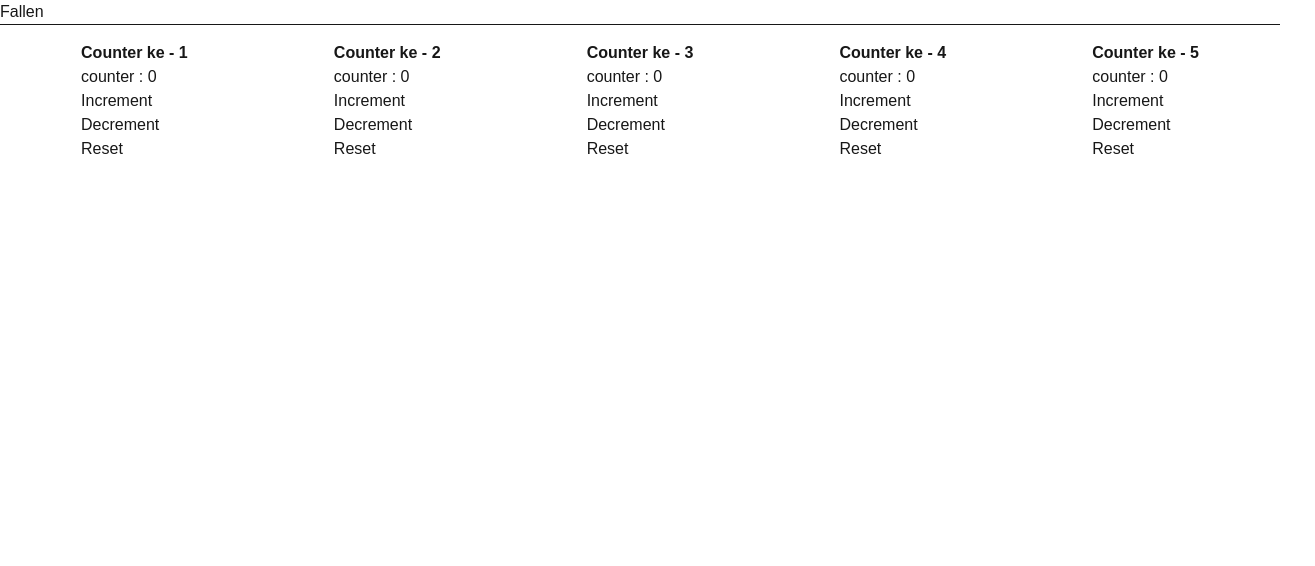
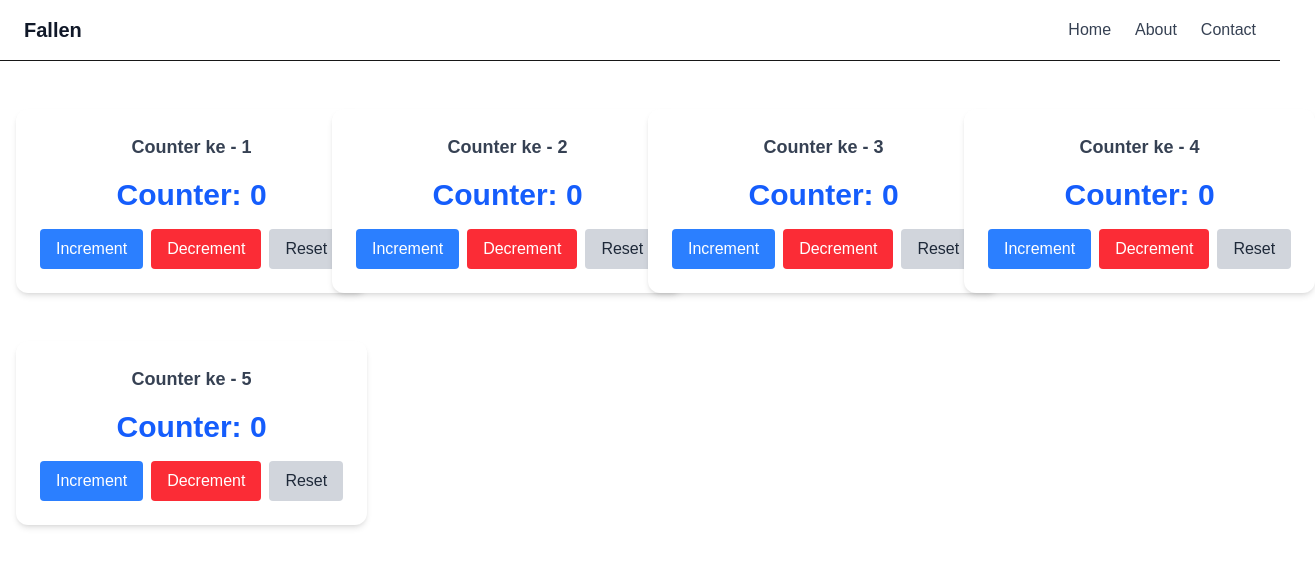
Before and after one commit to Fall2607/BelajarNext, a Next.js app: page / in a window 1280 px wide. Shown: the top 566 px of the page, 1315 px wide, since content can reach past the window. Built offline with nearby package versions, Linux system fonts and the light colour scheme.

Commit message:
update belajar navbar

```diff
--- a/src/app/counter.tsx
+++ b/src/app/counter.tsx
@@ -4,16 +4,29 @@ import { useState } from "react";
 export function Counter({ name = "User" }: { name?: string }) {
   const [count, setCount] = useState(0);
   return (
-    <div>
-      <b>Counter ke - {name}</b>
-      <h2>counter : {count}</h2>
-      <button onClick={() => setCount(count + 1)}>Increment</button>
-      <br />
-      <button onClick={() => setCount(count - 1)}>Decrement</button>
-      <br />
-      <button onClick={() => setCount(0)}>Reset</button>
-      <br />
-      <br />
+    <div className="max-w-sm mx-auto mt-8 p-6 bg-white rounded-xl shadow-md flex flex-col items-center space-y-4">
+      <b className="text-lg text-gray-700">Counter ke - {name}</b>
+      <h2 className="text-3xl font-bold text-blue-600">Counter: {count}</h2>
+      <div className="flex space-x-2">
+        <button
+          className="px-4 py-2 bg-blue-500 text-white rounded hover:bg-blue-600 transition"
+          onClick={() => setCount(count + 1)}
+        >
+          Increment
+        </button>
+        <button
+          className="px-4 py-2 bg-red-500 text-white rounded hover:bg-red-600 transition"
+          onClick={() => setCount(count - 1)}
+        >
+          Decrement
+        </button>
+        <button
+          className="px-4 py-2 bg-gray-300 text-gray-800 rounded hover:bg-gray-400 transition"
+          onClick={() => setCount(0)}
+        >
+          Reset
+        </button>
+      </div>
     </div>
   );
 }
--- /dev/null
+++ b/src/app/home/page.tsx
@@ -0,0 +1,9 @@
+export default function Home() {
+  return (
+    <div className="container mx-auto p-4">
+      <h1 className="text-2xl font-bold mb-4">Home Page</h1>
+      <p>Welcome to the home page!</p>
+      {/* Add your home page content here */}
+    </div>
+  );
+}
--- a/src/app/layout.tsx
+++ b/src/app/layout.tsx
@@ -1,6 +1,7 @@
 import type { Metadata } from "next";
 import { Geist, Geist_Mono } from "next/font/google";
 import "./globals.css";
+import Link from "next/link";
 
 const geistSans = Geist({
   variable: "--font-geist-sans",
@@ -27,7 +28,39 @@ export default function RootLayout({
       <body
         className={`${geistSans.variable} ${geistMono.variable} antialiased`}
       >
-        <header className="border-b">Fallen</header>
+        <header className="border-b bg-white dark:bg-gray-900">
+          <nav className="container mx-auto flex items-center justify-between py-4 px-6">
+            <div className="text-xl font-bold text-gray-900 dark:text-white">
+              Fallen
+            </div>
+            <ul className="flex space-x-6">
+              <li>
+                <Link
+                  href="home"
+                  className="text-gray-700 dark:text-gray-200 hover:text-blue-600 dark:hover:text-blue-400 transition-colors"
+                >
+                  Home
+                </Link>
+              </li>
+              <li>
+                <a
+                  href="#"
+                  className="text-gray-700 dark:text-gray-200 hover:text-blue-600 dark:hover:text-blue-400 transition-colors"
+                >
+                  About
+                </a>
+              </li>
+              <li>
+                <a
+                  href="#"
+                  className="text-gray-700 dark:text-gray-200 hover:text-blue-600 dark:hover:text-blue-400 transition-colors"
+                >
+                  Contact
+                </a>
+              </li>
+            </ul>
+          </nav>
+        </header>
         {children}
       </body>
     </html>
--- a/src/app/page.tsx
+++ b/src/app/page.tsx
@@ -3,7 +3,7 @@ import { Counter } from "@/app/counter";
 export default function Home() {
   return (
     <div className="container mx-auto p-4">
-      <div className="grid grid-cols-5 gap-4 justify-items-center items-center">
+      <div className="grid grid-cols-4 gap-4 justify-items-center items-center">
         {[1, 2, 3, 4, 5].map((num) => (
           <Counter key={num} name={num.toString()} />
         ))}
--- /dev/null
+++ b/src/app/user/page.tsx
@@ -0,0 +1,9 @@
+export default function UserPage() {
+  return (
+    <div className="container mx-auto p-4">
+      <h1 className="text-2xl font-bold mb-4">User Page</h1>
+      <p>This is the user page content.</p>
+      {/* Add your user functionalities here */}
+    </div>
+  );
+}
```
